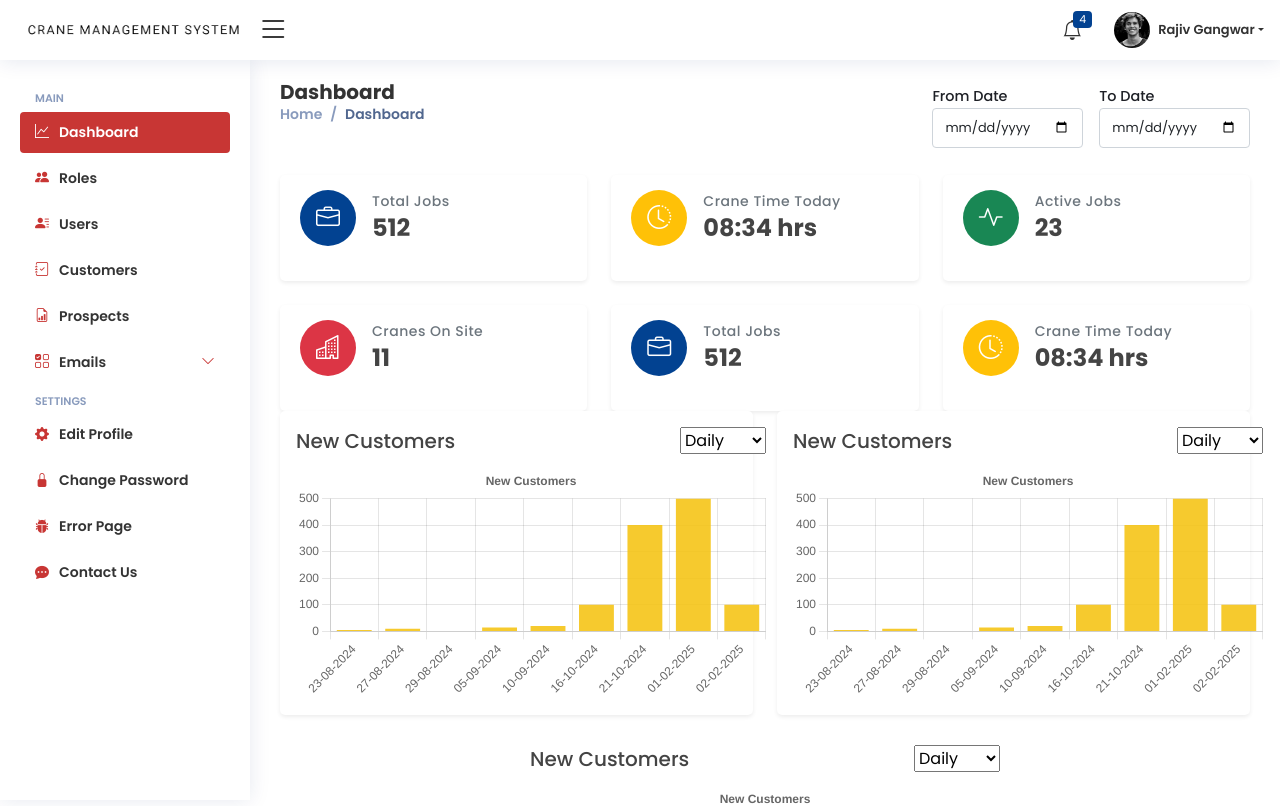
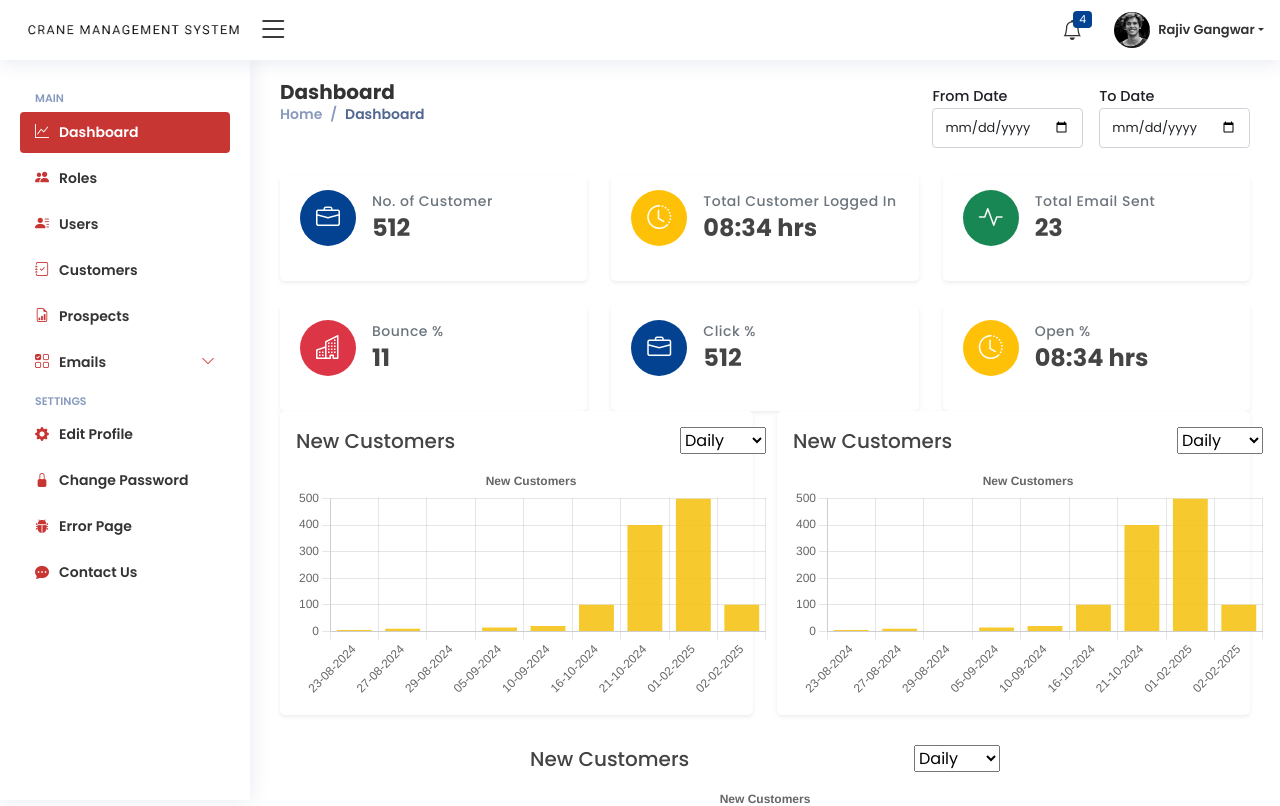
Before and after one commit to amazprashant/Chatventory-Frontend, a React (Vite) app: page /dashboard in a window 1280 px wide. Shown: the top 806 px of the page. Built offline with nearby package versions, Linux system fonts and the light colour scheme.

Commit message:
updating the modal

```diff
--- a/src/components/AppSidebar.tsx
+++ b/src/components/AppSidebar.tsx
@@ -28,7 +28,7 @@ export default function AppSidebar() {
 
         <li className="nav-item">
           <NavLink
-            to="/manage-clients"
+            to="/manage-roles"
             className={({ isActive }) => `nav-link ${isActive ? "active" : "collapsed"}`}
           >
             <i className="bi bi-people-fill"></i>
--- a/src/components/Breadcrumb.tsx
+++ b/src/components/Breadcrumb.tsx
@@ -5,7 +5,8 @@ import { Link, useLocation } from "react-router-dom";
 // optional mapping for human-friendly labels
 const breadcrumbNameMap: Record<string, string> = {
   "dashboard": "Dashboard",
-  "manage-clients": "Manage Clients",
+  // "manage-clients": "Manage Clients",
+  "manage-roles": "Manage Roles",
   "manage-users": "Manage Users",
   "job-cards": "Job Cards",
   "reports": "Reports",
--- a/src/pages/Dashboard.tsx
+++ b/src/pages/Dashboard.tsx
@@ -6,12 +6,12 @@ import BarGraph from "../components/BarGraph";
 
 
 const stats = [
-    { icon: "bi bi-briefcase fs-4", bgColor: "bg-primary", title: "Total Jobs", value: "512" },
-    { icon: "bi bi-clock-history fs-4", bgColor: "bg-warning", title: "Crane Time Today", value: "08:34 hrs" },
-    { icon: "bi bi-activity fs-4", bgColor: "bg-success", title: "Active Jobs", value: "23" },
-    { icon: "bi bi-building fs-4", bgColor: "bg-danger", title: "Cranes On Site", value: "11" },
-    { icon: "bi bi-briefcase fs-4", bgColor: "bg-primary", title: "Total Jobs", value: "512" },
-    { icon: "bi bi-clock-history fs-4", bgColor: "bg-warning", title: "Crane Time Today", value: "08:34 hrs" },
+    { icon: "bi bi-briefcase fs-4", bgColor: "bg-primary", title: "No. of Customer", value: "512" },
+    { icon: "bi bi-clock-history fs-4", bgColor: "bg-warning", title: "Total Customer Logged In", value: "08:34 hrs" },
+    { icon: "bi bi-activity fs-4", bgColor: "bg-success", title: "Total Email Sent", value: "23" },
+    { icon: "bi bi-building fs-4", bgColor: "bg-danger", title: "Bounce %", value: "11" },
+    { icon: "bi bi-briefcase fs-4", bgColor: "bg-primary", title: "Click % ", value: "512" },
+    { icon: "bi bi-clock-history fs-4", bgColor: "bg-warning", title: "Open %", value: "08:34 hrs" },
 ];
 export default function Dashboard() {
 
--- a/src/routes/AppRoutes.tsx
+++ b/src/routes/AppRoutes.tsx
@@ -22,7 +22,7 @@ function AppRoutes() {
       <Routes>
         <Route path="/" element={<Login />} />
         <Route path="dashboard" element = {<Dashboard/>} />
-        <Route path="manage-clients" element = {<ManageRoles/>} />
+        <Route path="manage-roles" element = {<ManageRoles/>} />
         <Route path="manage-users" element = {<ManageUsers/>} />
         <Route path="manage-customers" element = {<Customers/>} />
         <Route path="prospects" element = {<Prospects/>} />
```
